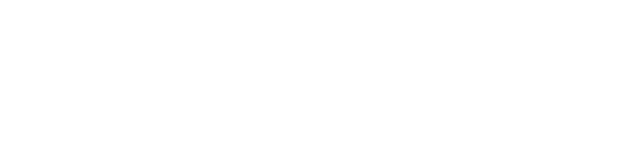
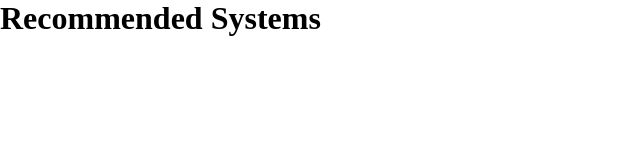
Before and after one commit to fj222wh/2dv515-assignment-1, a website: page public/index.html in a window 1280 px wide. Shown: the whole page, without its empty margins (0-640 px from the left). Drawn offline with Linux system fonts and the light colour scheme.

```diff
--- a/public/css/style.css
+++ b/public/css/style.css
@@ -0,0 +1,4 @@
+* {
+    margin: 0;
+    padding: 0;
+}
--- a/public/index.html
+++ b/public/index.html
@@ -4,8 +4,10 @@
     <meta charset="UTF-8">
     <meta name="viewport" content="width=device-width, initial-scale=1.0">
     <title>Recommended Systems</title>
+    <link rel="stylesheet" href="./css/style.css">
 </head>
 <body>
+    <h1>Recommended Systems</h1>
 
 </body>
 </html>
--- a/src/routes/index.js
+++ b/src/routes/index.js
@@ -1,4 +1,4 @@
-import { Router } from "express";
+import { Router } from 'express'
 
 const router = Router()
 
--- a/src/server.js
+++ b/src/server.js
@@ -8,8 +8,8 @@ const __dirname = dirname(fileURLToPath(import.meta.url))
 
 app.set('trust proxy', 1)
 app.use((req, res, next) => {
-    res.set('X-Served-By', process.env.HOSTNAME ?? 'local')
-    next()
+  res.set('X-Served-By', process.env.HOSTNAME ?? 'local')
+  next()
 })
 
 app.use(express.json())
@@ -18,7 +18,7 @@ app.use(router)
 
 const PORT = process.env.PORT ?? 3000
 const server = app.listen(PORT, () => {
-    console.log(`App listening on http://localhost:${PORT}`)
+  console.log(`App listening on http://localhost:${PORT}`)
 })
 
 server.on('error', (err) => {
```
Also changed, not shown: README.md, package.json (indentation only).
